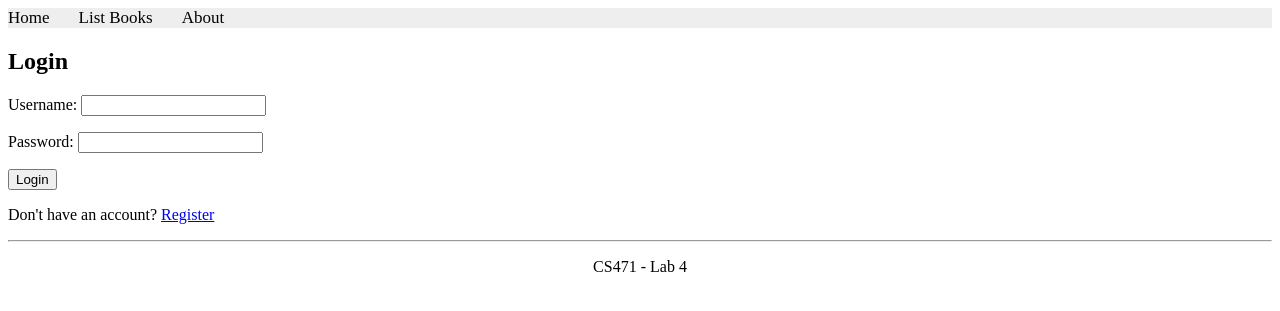
After one commit to Reema2N/Web_Technologies_lab, a Django app: page /users/login/ in a window 1280 px wide. The commit adds this page. Shown: the top 311 px of the page. Run offline with Django 5.2, Linux system fonts and the light colour scheme.

Commit message:
Finished Lab 12 authentication and messages

```diff
--- a/apps/bookmodule/forms.py
+++ b/apps/bookmodule/forms.py
@@ -1,6 +1,11 @@
 from django import forms
 from .models import Student,Student2,Address2
 from .models import Club
+
+from django import forms
+from django.contrib.auth.models import User
+from django.contrib.auth.forms import UserCreationForm
+
 
 class StudentForm(forms.ModelForm):
     class Meta:
--- a/apps/bookmodule/urls.py
+++ b/apps/bookmodule/urls.py
@@ -49,4 +49,5 @@ urlpatterns = [
 
     path('clubs/', views.list_clubs, name='list_clubs'),
     path('clubs/add/', views.add_club, name='add_club'),
+
     ]
--- a/apps/bookmodule/views.py
+++ b/apps/bookmodule/views.py
@@ -8,6 +8,8 @@ from .models import Student2
 from .forms import Student2Form
 from .models import Club
 from .forms import ClubForm
+from django.contrib import messages
+from django.contrib.auth.decorators import login_required
 
 
 def insert_book(request):
@@ -212,7 +214,7 @@ def lab9_task6(request):
     return render(request, 'bookmodule/lab9/task6.html', {'publishers': publishers})
 
 #lab 11
-
+@login_required(login_url='login')
 def list_students(request):
     students = Student.objects.all()
 
@@ -337,3 +339,5 @@ def add_club(request):
         form = ClubForm()
 
     return render(request, 'bookmodule/lab11/add_club.html', {'form': form})
+
+#lab12
--- a/apps/templates/bookmodule/lab11/list_students.html
+++ b/apps/templates/bookmodule/lab11/list_students.html
@@ -1,5 +1,5 @@
 <h1>Students List</h1>
-
+<a href="{% url 'logout' %}">Logout</a>
 <a href="{% url 'add_student' %}">
     Add Student
 </a>
--- /dev/null
+++ b/apps/templates/usermodule/login.html
@@ -0,0 +1,34 @@
+{% extends "layouts/base.html" %}
+
+{% block title %}Login{% endblock %}
+
+{% block content %}
+
+<h2>Login</h2>
+
+{% for message in messages %}
+    <p>{{ message }}</p>
+{% endfor %}
+
+<form method="post">
+    {% csrf_token %}
+
+    <p>
+        <label>Username:</label>
+        <input type="text" name="username">
+    </p>
+
+    <p>
+        <label>Password:</label>
+        <input type="password" name="password">
+    </p>
+
+    <button type="submit">Login</button>
+</form>
+
+<p>
+    Don't have an account?
+    <a href="{% url 'register' %}">Register</a>
+</p>
+
+{% endblock content %}
--- a/apps/usermodule/urls.py
+++ b/apps/usermodule/urls.py
@@ -1,4 +1,10 @@
 from django.urls import path
+from django.urls import path, include
+from . import views
 
 urlpatterns = [
+    path('register/', views.register, name='register'),
+    path('login/', views.login_user, name='login'),
+    path('logout/', views.logout_user, name='logout'),
+
 ]
--- a/apps/usermodule/views.py
+++ b/apps/usermodule/views.py
@@ -1,3 +1,57 @@
 from django.shortcuts import render
+from django.shortcuts import render, redirect
+from django.contrib import messages
+from .forms import RegisterForm
 
-# Create your views here.
+from django.contrib.auth.forms import UserCreationForm
+from django.contrib.auth import authenticate, login, logout
+from django.contrib.auth.decorators import login_required
+
+def register(request):
+    if request.method == 'POST':
+        form = RegisterForm(request.POST)
+
+        if form.is_valid():
+            form.save()
+            messages.success(request, 'You have successfully registered')
+            return redirect('login')
+
+    else:
+        form = RegisterForm()
+
+    return render(request, 'usermodule/register.html', {'form': form})
+
+
+
+def login_user(request):
+
+    if request.method == 'POST':
+
+        username = request.POST.get('username')
+        password = request.POST.get('password')
+
+        user = authenticate(
+            request,
+            username=username,
+            password=password
+        )
+
+        if user is not None:
+
+            login(request, user)
+
+            messages.success(request, 'Login successfully')
+
+            return redirect('/')
+
+        else:
+            messages.error(request, 'Username or password is incorrect')
+
+    return render(request, 'usermodule/login.html')
+
+
+def logout_user(request):
+
+    logout(request)
+
+    return redirect('login')
```
Also changed, not shown: apps/templates/usermodule/register.html (added, +25 -0 lines), apps/usermodule/forms.py (added, +11 -0 lines), 1 other file.
